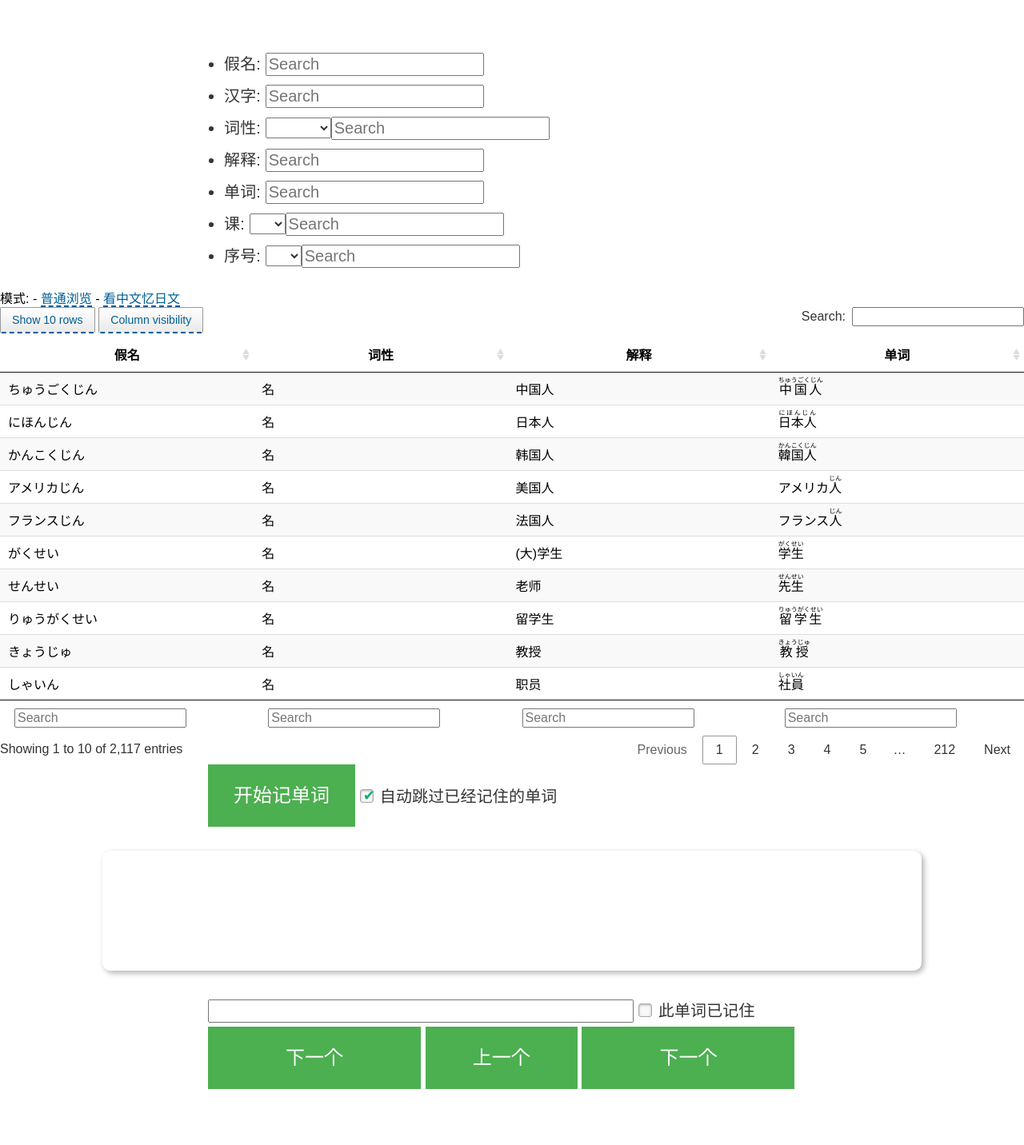
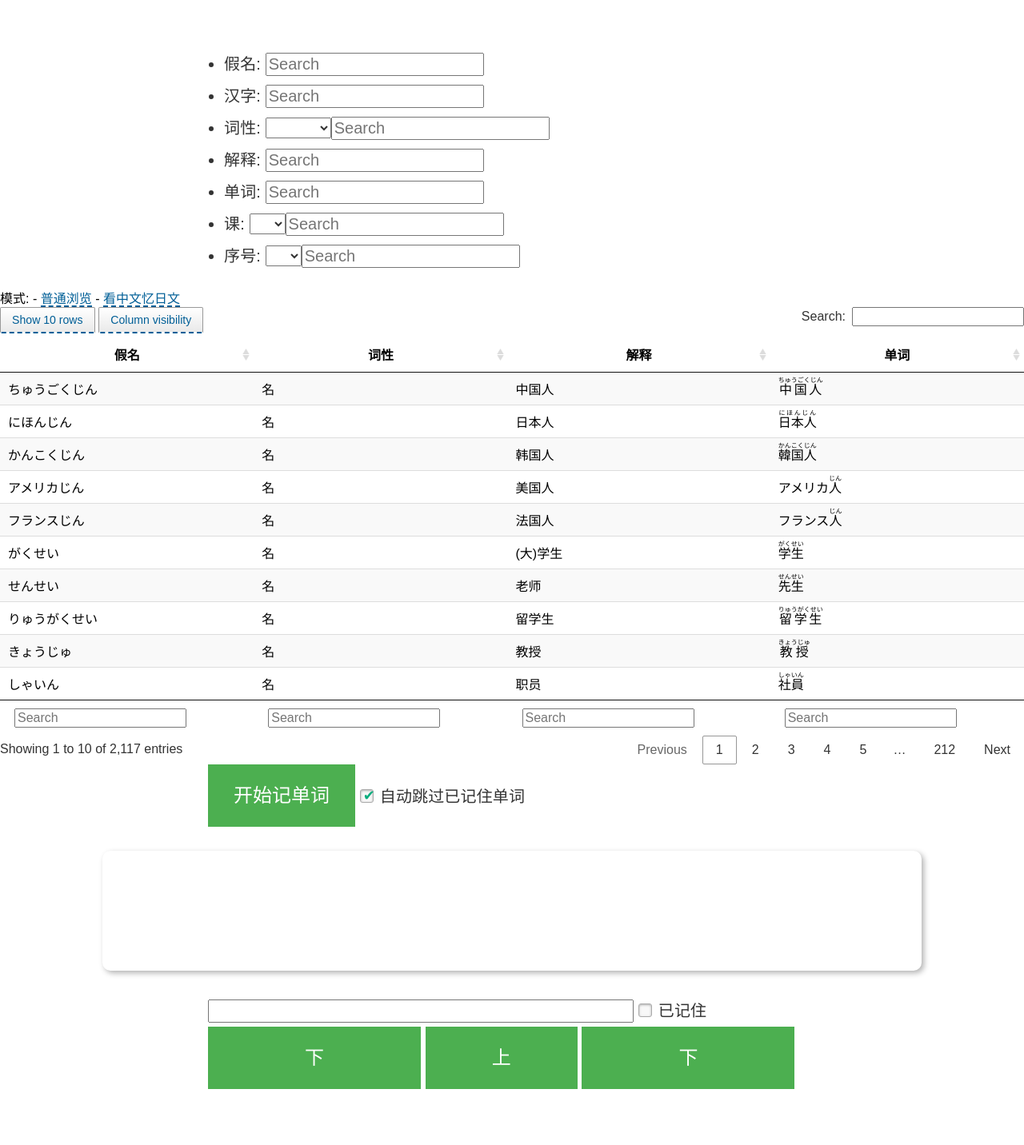
Before and after one commit to wizicer/LearnJapan, a Jekyll site: the page built from uwp/word.md, in a window 1280 px wide. Shown: the whole page at 80% size. Built offline with Jekyll 4.4.1, drawn with Linux system fonts in a browser that asks for light colours.

Commit message:
enhance word recite ui

```diff
--- a/_includes/wordrecite.md
+++ b/_includes/wordrecite.md
@@ -2,7 +2,7 @@
 <p>
   <button class="toggle-start">开始记单词</button>
   <input id="onlyremember" type="checkbox" checked />
-  <label for="onlyremember">自动跳过已经记住的单词</label>
+  <label for="onlyremember">自动跳过已记住单词</label>
   <span id="card-summary"></span>
   <div class="card">
     <p id="content"></p>
@@ -11,10 +11,10 @@
 <p>
   <input id="trialtext" type="textbox" />
   <input id="wordremember" type="checkbox" />
-  <label for="wordremember">此单词已记住</label>
-  <button class="toggle-next">下一个</button>
-  <button class="toggle-previous">上一个</button>
-  <button class="toggle-next">下一个</button>
+  <label for="wordremember">已记住</label>
+  <button class="toggle-next">下</button>
+  <button class="toggle-previous">上</button>
+  <button class="toggle-next">下</button>
 </p>
 
 </div>
```
